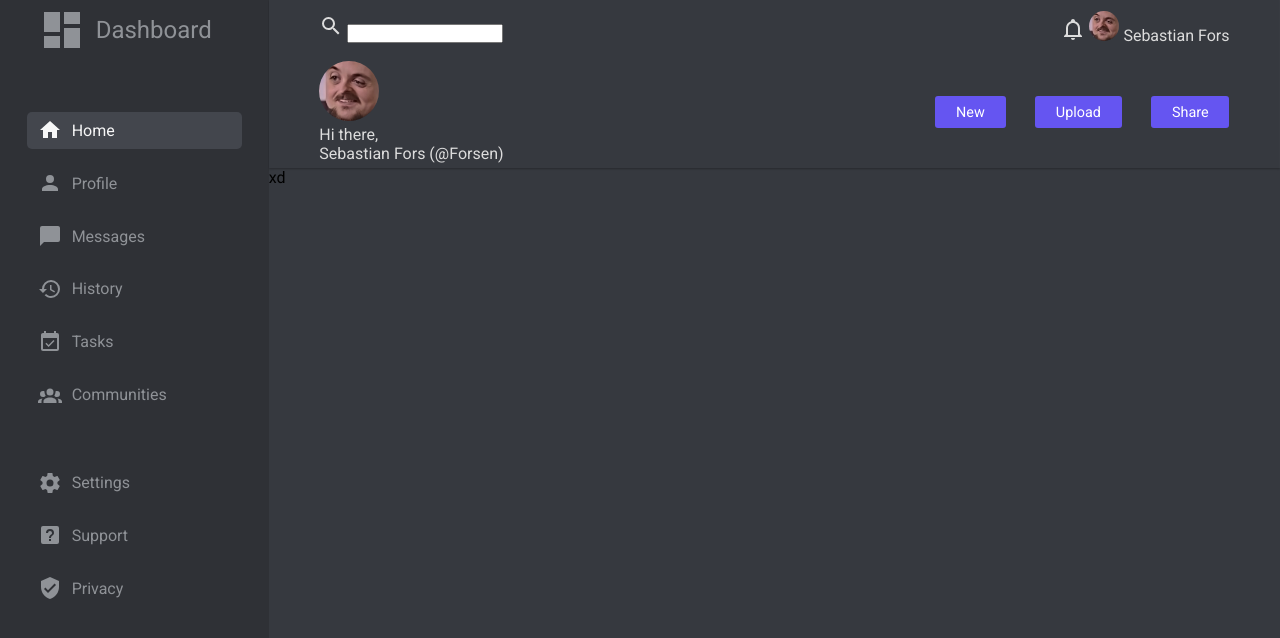
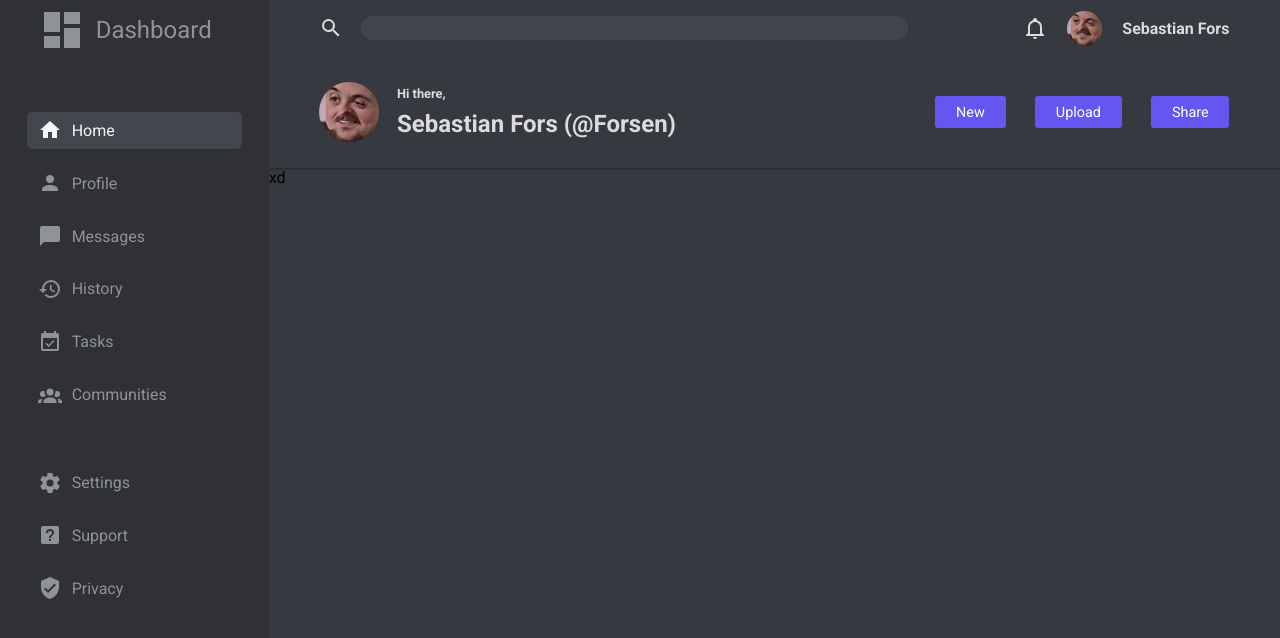
Before and after one commit to Bladesheng/admin-dashboard, a plain HTML site: page index.html in a window 1280 px wide. Drawn offline with Linux system fonts and the light colour scheme.

Commit message:
Style rest of the header

```diff
--- a/css/style.scss
+++ b/css/style.scss
@@ -68,23 +68,70 @@ header {
   color: rgb(220, 220, 220);
 
   .searchbar {
+    display: flex;
+    gap: 3%;
 
+    input {
+      flex: 1 1 auto;
+
+      color: rgb(220, 220, 220);
+      padding-left: 1.5%;
+      background-color: rgb(65, 68, 75);
+      border-radius: 1em;
+      border: none;
+    }
+    input[type=search]:focus {
+      outline: none !important;
+      border: 2px solid rgb(63, 170, 243);
+    }
   }
 
   .profile {
     justify-self: end;
 
+    display: flex;
+    justify-content: flex-end;
+    align-items: center;
+    flex-direction: row;
+    gap: 12%;
+
+    font-weight: 700;
+    cursor: pointer;
+
+    svg {
+      flex: 0 0 auto;
+    }
+
     img {
-      height: 30px;
+      flex: 0 0 auto;
+      height: 35px;
       border-radius: 50%;
+    }
+
+    span {
+      flex: 0 0 auto;
     }
   }
 
   .welcome {
+    display: grid;
+    grid-template-columns: auto 1fr;
+    align-items: center;
+    column-gap: 3%;
+
+    font-weight: 700;
 
     img {
       height: 60px;
       border-radius: 50%;
+      grid-row: 1 / 3;
+    }
+
+    p.hi {
+      font-size: 0.8rem;
+    }
+    p.name {
+      font-size: 1.5rem;
     }
   }
 
--- a/index.html
+++ b/index.html
@@ -96,8 +96,8 @@
 
     <div class="welcome">
       <img src="./icons/forsenE.jpg" alt="forsenE">
-      <p>Hi there,</p>
-      <p>Sebastian Fors (@Forsen)</p>
+      <p class="hi">Hi there,</p>
+      <p class="name">Sebastian Fors (@Forsen)</p>
     </div>
 
     <div class="newButtons">
```
Also changed, not shown: css/style.css, 1 other file.
